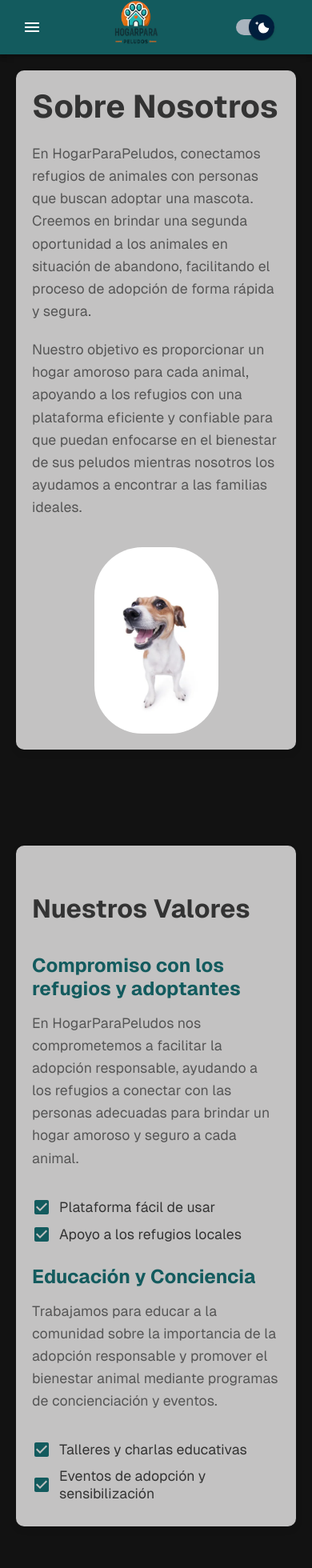
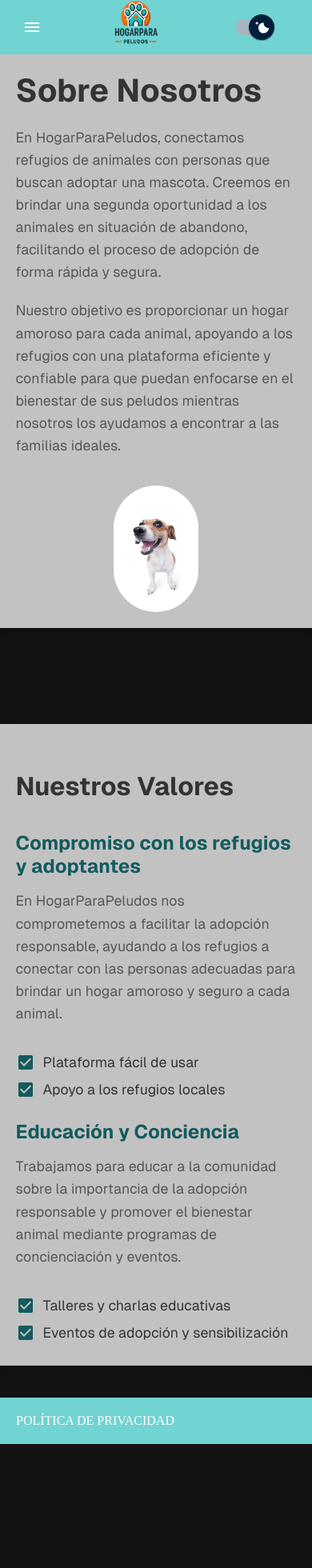
Before and after one commit to No-Country-simulation/c21-71-n-node-react, a Next.js app in the folder apps/next-app/: page /aboutus in a window 390 px wide. Shown: the top 1960 px of the page at 80% size. After the commit the page ends 1805 px from the top, so only its background shows below. Built offline with nearby package versions, Linux system fonts and the light colour scheme.

Commit message:
feature ✨: AboutUs Page added style 💎: Adjusted component widths and colors for improved responsive design.

```diff
--- a/apps/next-app/src/components/AboutUs/AboutUs.tsx
+++ b/apps/next-app/src/components/AboutUs/AboutUs.tsx
@@ -24,7 +24,7 @@ export default function AboutUs() {
                         width={0}
                         height={300}
                         sizes="100vw"
-                        style={{ width: '50%', height: 'auto', borderRadius: 60 }}
+                        style={{ width: '30%', height: 'auto', borderRadius: 60 }}
                     />
                 </Grid>
             </Grid>
--- a/apps/next-app/src/components/AboutUs/aboutus.module.css
+++ b/apps/next-app/src/components/AboutUs/aboutus.module.css
@@ -1,8 +1,5 @@
 .container {
     width: 100%;
-    max-width: 1200px;
-    margin: 0 auto;
-    padding: 20px;
     display: flex;
     flex-direction: column;
     justify-content: center;
@@ -44,10 +41,10 @@
     display: flex;
     flex-direction: column;
     margin-bottom: 40px;
-    padding: 20px;
+    padding: 5vw;
     background-color: #c3c2c2;
-    border-radius: 10px;
     box-shadow: 0 4px 8px rgba(0, 0, 0, 0.1);
+    width: 100%;
 }
 
 .info {
--- a/apps/next-app/src/components/Footer/footer.module.css
+++ b/apps/next-app/src/components/Footer/footer.module.css
@@ -2,7 +2,7 @@
   display: flex;
   padding: 20px;
   color: #fff;
-  background-color: #135b5e;
+  background-color: #71d3d2;
   font-family: '__geistSans_1e4310';
 }
 
--- a/apps/next-app/src/components/Navbar/Navbar.tsx
+++ b/apps/next-app/src/components/Navbar/Navbar.tsx
@@ -46,7 +46,7 @@ export default function Navbar() {
     };
 
     return (
-        <AppBar position="static" sx={{ backgroundColor: "#135b5e", width: "100vw" }} >
+        <AppBar position="static" sx={{ backgroundColor: "#71d3d2", width: "100vw" }} >
             <Container maxWidth="xl">
                 <Toolbar disableGutters>
                     <Typography
```
